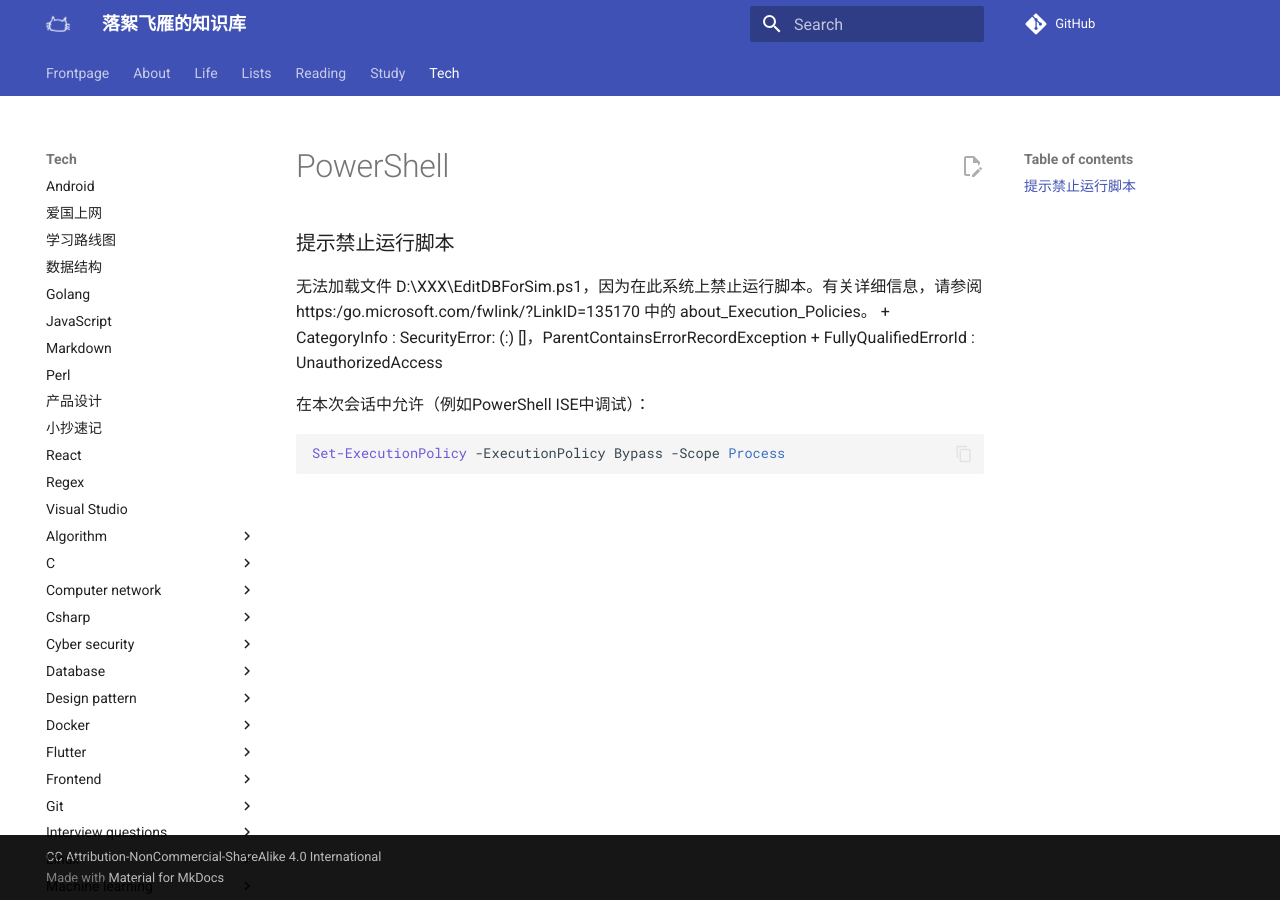
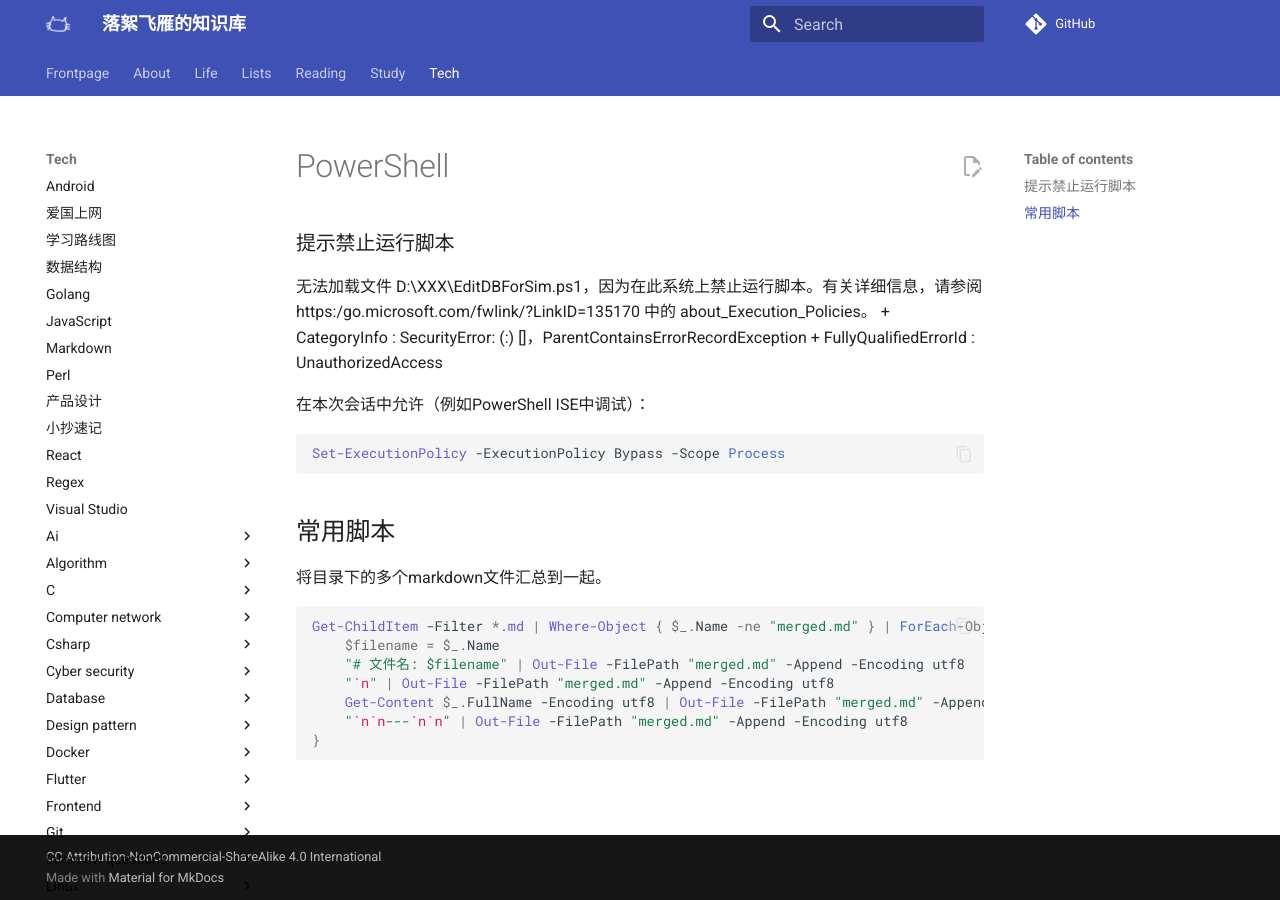
Before and after one commit to luoxufeiyan/wiki.luoxufeiyan.com, an MkDocs documentation site: the page built from docs/tech/windows/powershell.md, in a window 1280 px wide. Built offline with MkDocs 1.6.1 and Material for MkDocs 9.7.7, drawn with Linux system fonts in a browser that asks for light colours; comment, search, counter and statistics services are not loaded.

Commit message:
feat: 更新

````diff
--- a/docs/tech/windows/powershell.md
+++ b/docs/tech/windows/powershell.md
@@ -12,3 +12,18 @@
 ```powershell
 Set-ExecutionPolicy -ExecutionPolicy Bypass -Scope Process
 ```
+
+
+## 常用脚本
+
+将目录下的多个markdown文件汇总到一起。
+
+```powershell
+Get-ChildItem -Filter *.md | Where-Object { $_.Name -ne "merged.md" } | ForEach-Object {
+    $filename = $_.Name
+    "# 文件名: $filename" | Out-File -FilePath "merged.md" -Append -Encoding utf8
+    "`n" | Out-File -FilePath "merged.md" -Append -Encoding utf8
+    Get-Content $_.FullName -Encoding utf8 | Out-File -FilePath "merged.md" -Append -Encoding utf8
+    "`n`n---`n`n" | Out-File -FilePath "merged.md" -Append -Encoding utf8
+}
+```
````
Also changed, not shown: docs/tech/ai/claude.md (added, +35 -0 lines).
